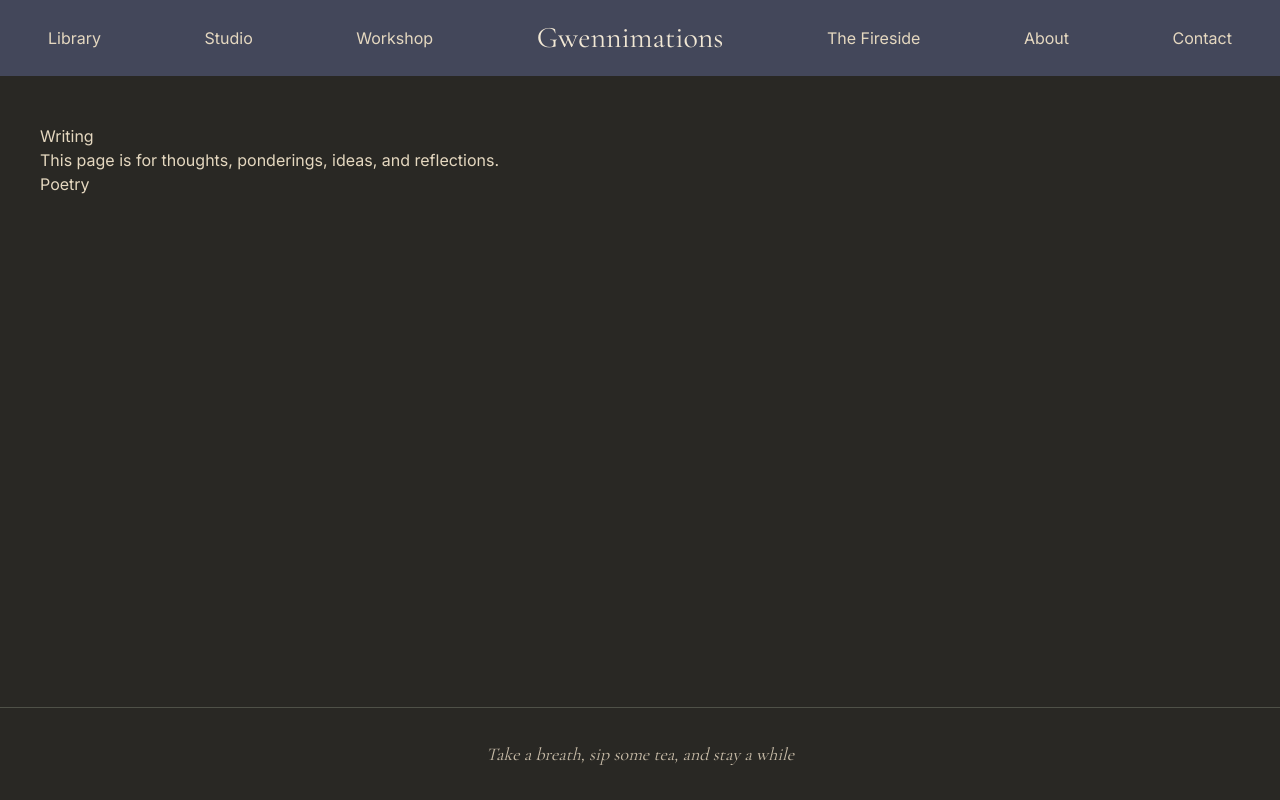
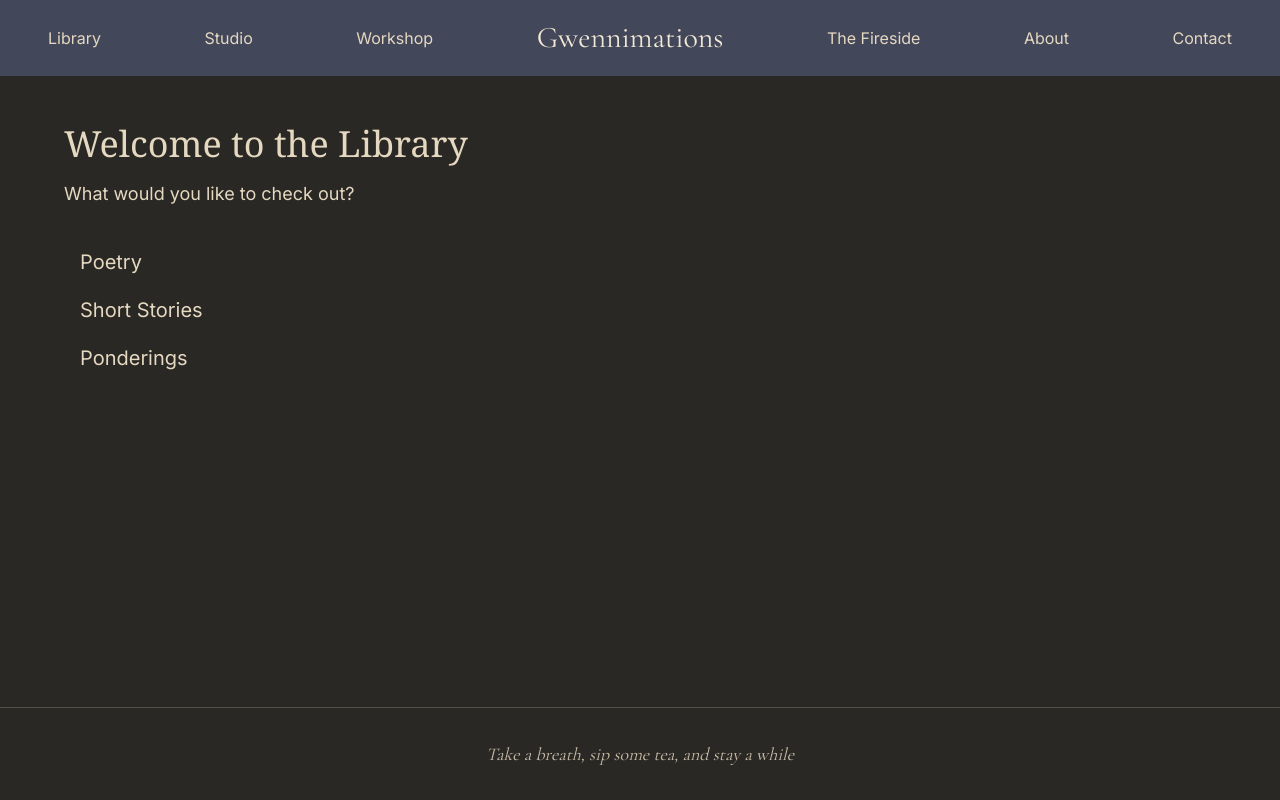
Before and after one commit to gwennthompson/gwennimations, a Next.js app: page /library in a window 1280 px wide. Built offline with nearby package versions, Linux system fonts and the light colour scheme.

Commit message:
Updated Library page to look more like a table of contents

```diff
--- a/app/library/page.tsx
+++ b/app/library/page.tsx
@@ -1,11 +1,48 @@
 import Link from "next/link";
 
-export default function Writing() {
+export default function LibraryPage() {
   return (
-    <div>
-      <h1>Writing</h1>
-      <p>This page is for thoughts, ponderings, ideas, and reflections.</p>
-      <Link href="/library/poetry">Poetry</Link>
-    </div>
+    <section className="mx-auto max-w-3x1 px-6 py12">
+      <header className="mb-10">
+        <h1 className="mb-4 font-serif text-4xl md:text-5x1">
+          Welcome to the Library
+        </h1>
+
+        <p className="text-lg">
+          What would you like to check out?
+        </p>
+      </header>
+
+      <nav aria-label="Writing collections" className="ml-4">
+        <ul className="space-y-5">
+          <li>
+            <Link
+              href="/library/poetry"
+              className="text-xl underline-offset-4 hover:underline"
+            >
+              Poetry
+            </Link>
+          </li>
+
+          <li>
+            <Link
+              href="/library/short-stories"
+              className="text-xl underline-offset-4 hover:underline"
+            >
+              Short Stories
+            </Link>
+          </li>
+
+          <li>
+            <Link
+              href="/library/ponderings"
+              className="text-xl underline-offset-4 hover:underline"
+            >
+              Ponderings
+            </Link>
+          </li>
+        </ul>
+      </nav>
+    </section>
   );
 }
```
